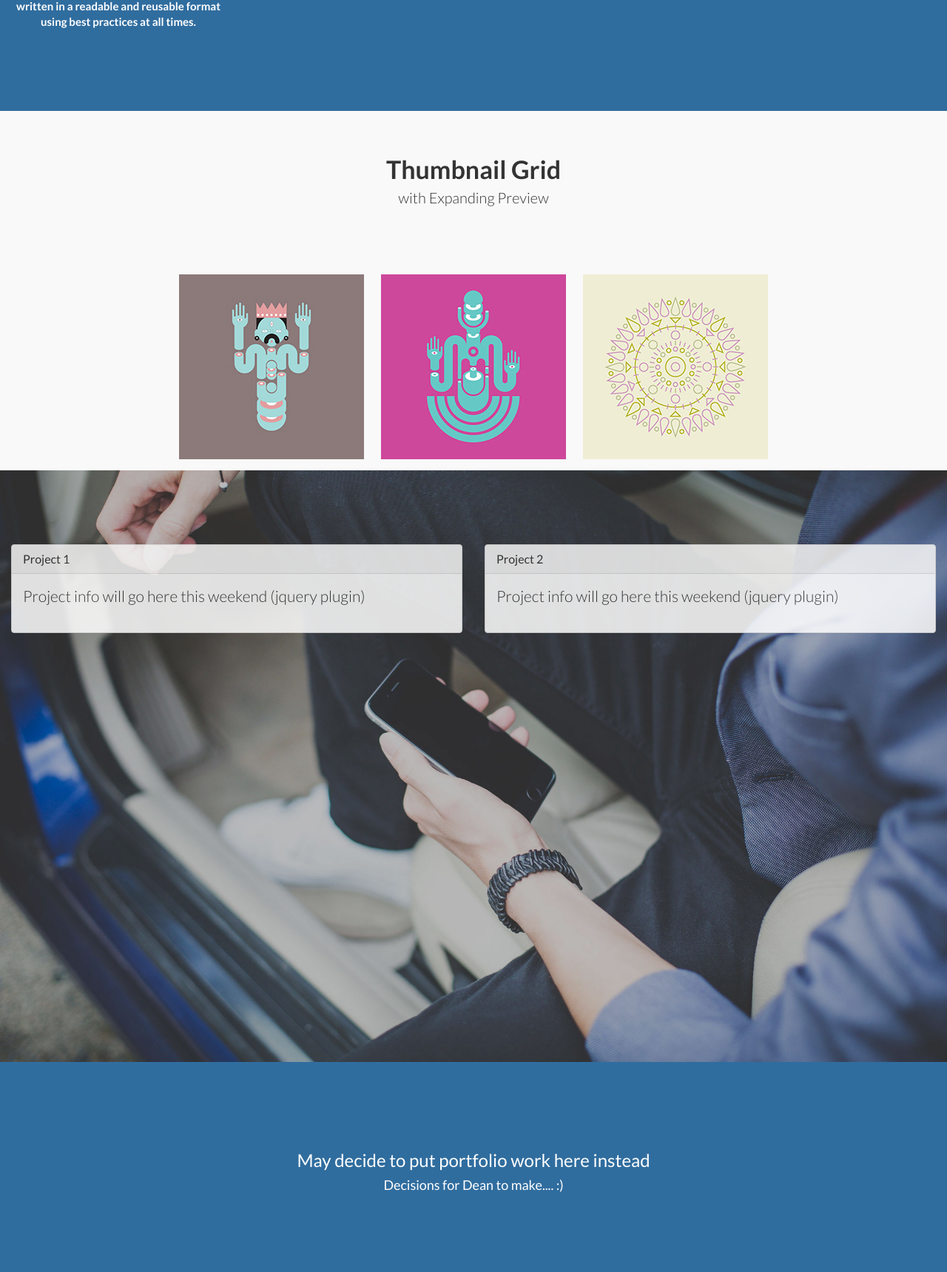
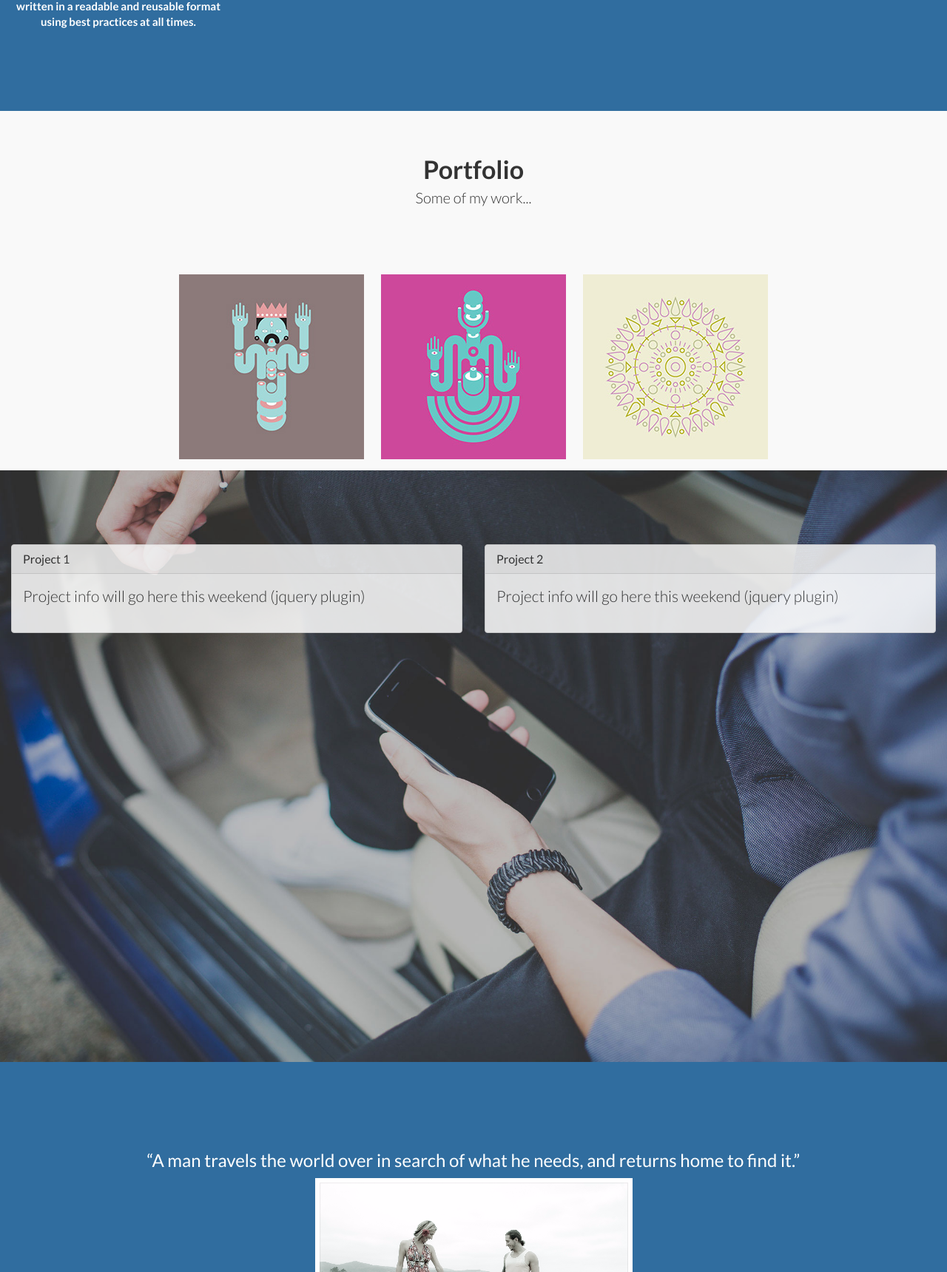
Before and after one commit to dfmmalaw/bootstrap-parallax, a PHP site: page / in a window 1280 px wide. Shown: the part 1694-3414 px from the top of the page at 74% size. Run offline with PHP 8.4, Linux system fonts and the light colour scheme; some libraries are stand-ins or nearby versions.

Commit message:
added image of family and an id for other image so that styling would not be applied to new image

```diff
--- a/css/style.css
+++ b/css/style.css
@@ -63,7 +63,7 @@ html, body {
   padding: 100px 0;
   font-weight: bold;
 }
-.pad-section img {
+#deanash {
   display: block;
   margin: 0 auto;
   /*this add rounded corners to the image*/
--- a/index.html
+++ b/index.html
@@ -69,7 +69,7 @@
           <div class="container">
             <div class="row">
               <div class="col-sm-6">
-                <img src="img/deanash.jpg" alt="" />
+                <img id="deanash" src="img/deanash.jpg" alt="" />
               </div>
               <div class="col-sm-6 text-center">
                 <h3>ABOUT ME</h3>
@@ -128,7 +128,7 @@
         <!--portfolio section-->
         <div class="container">
     			<header class="clearfix">
-    				<h1>Thumbnail Grid <span>with Expanding Preview</span></h1>
+    				<h1>Portfolio <span>Some of my work...</span></h1>
     			</header>
     			<div class="main">
     				<ul id="og-grid" class="og-grid">
@@ -180,21 +180,20 @@
         </div>
         <!-- /fourth section -->
 
-
         <!-- fifth section -->
         <div id="services" class="pad-section">
           <div class="container">
             <div class="row">
               <div class="col-sm-12 text-center">
-                <h3>May decide to put portfolio work here instead</h3>
-                <h4>Decisions for Dean to make.... :)</h4>
+
+                <h3>“A man travels the world over in search of what he needs, and returns home to find it.”</h3>
+
+                <img src="img/Pic4.jpg" alt="" />
               </div>
             </div>
           </div>
         </div>
         <!-- /fifth section -->
-
-
 
         <!-- google map -->
         <div id="map"></div>
```
Also changed, not shown: img/Pic4.JPG (deleted), img/Pic4.jpg (added).
